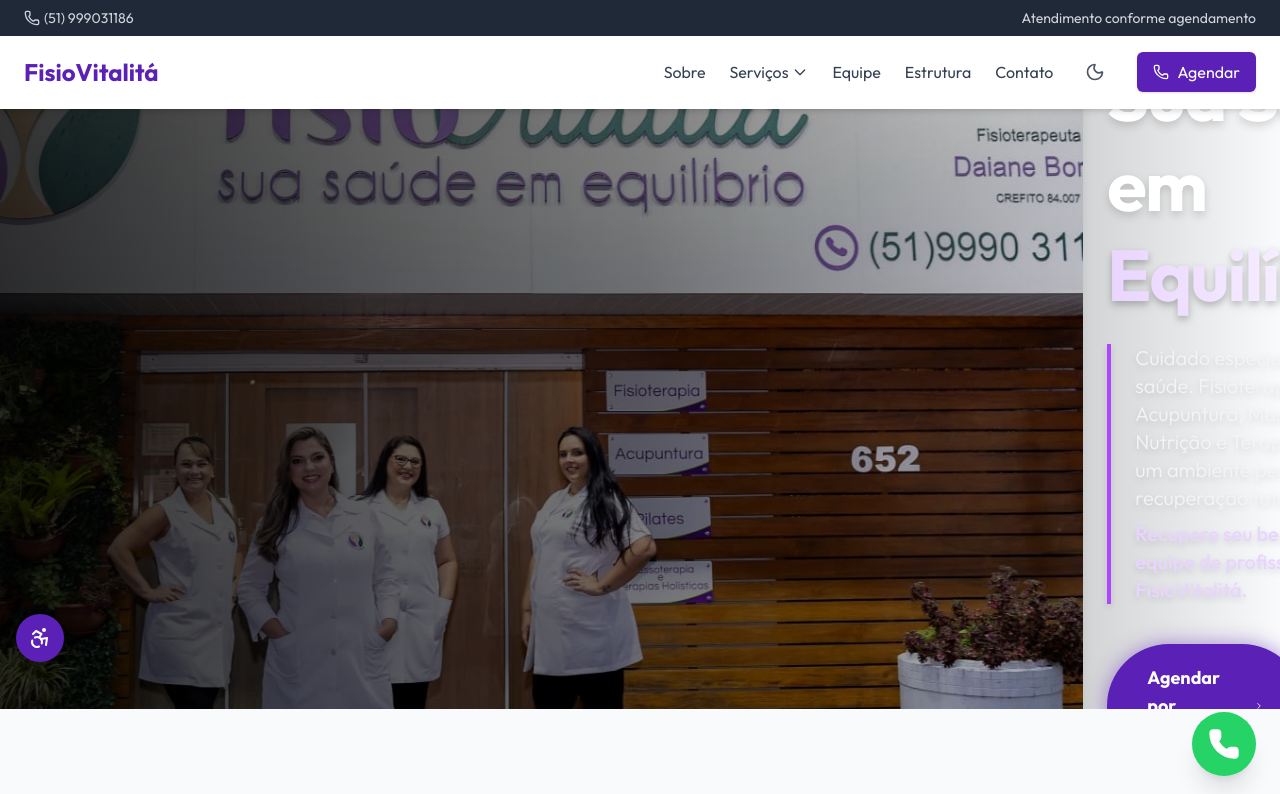
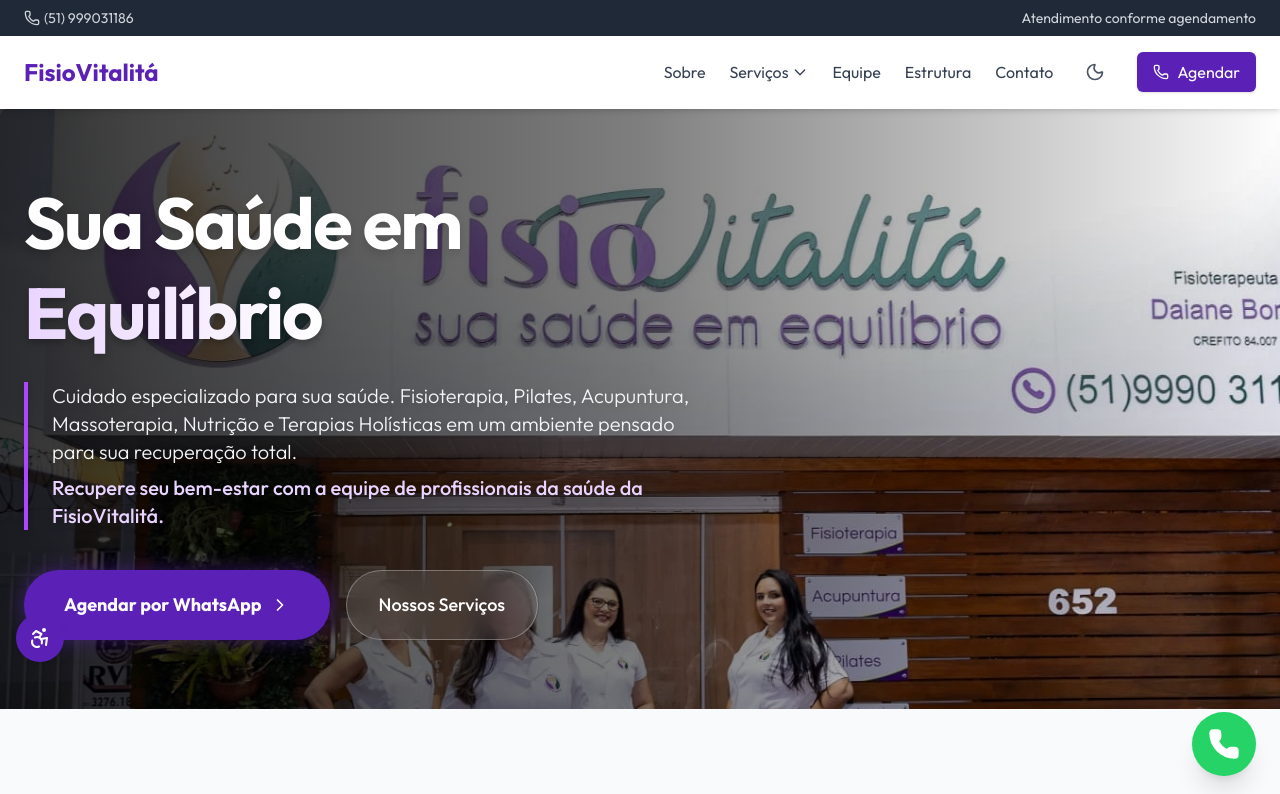
Before and after one commit to Kvothe000/fisio-vitalita-site, a Next.js app: page / in a window 1280 px wide. Shown: the top 794 px of the page. Built offline with nearby package versions, Linux system fonts and the light colour scheme.

Commit message:
mais ajustes

```diff
--- a/app/(public)/page.tsx
+++ b/app/(public)/page.tsx
@@ -40,6 +40,7 @@
       <section className="relative w-full h-[600px] flex items-center justify-center overflow-hidden">
 
         {/* Parallax Background (Simulated with scale) */}
+        <div className="absolute inset-0 z-0 select-none">
           <Image
             src="/gallery/foto-equipe-frente-do-estabelecimento.webp"
             alt="Atendimento de Fisioterapia na FisioVitalitá"
@@ -50,6 +51,7 @@
             sizes="(max-width: 768px) 100vw, 75vw"
           />
           <div className="absolute inset-0 bg-gradient-to-r from-black/80 via-black/50 to-transparent"></div>
+        </div>
 
         {/* Content with Framer Motion via AnimatedSection (Reusing component for consistency) */}
         <div className="container mx-auto px-6 relative z-10 text-white">
```
Also changed, not shown: public/gallery/foto-nutricao.webp (added). Lines whose indentation alone changed are shown as unchanged.
